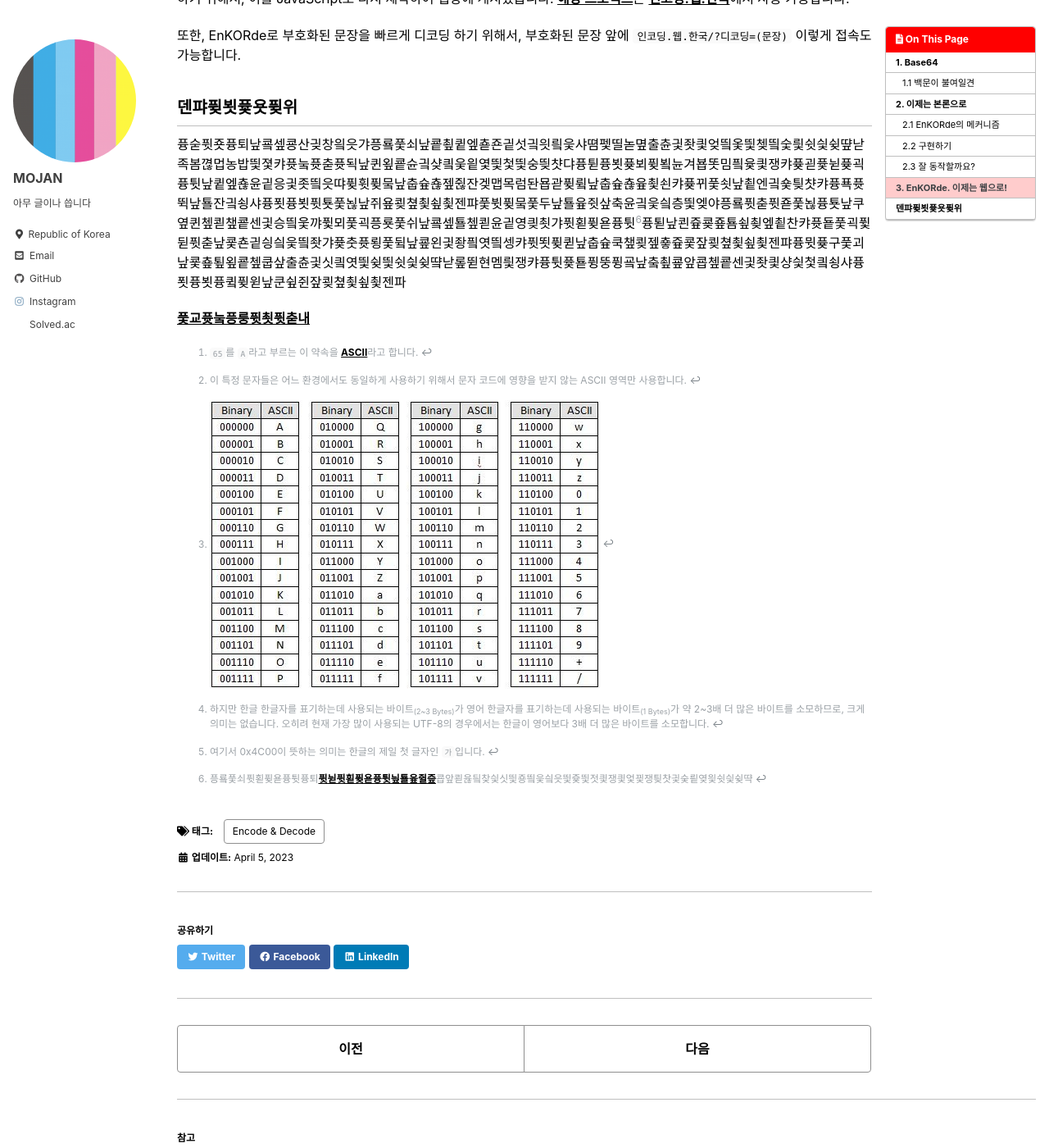
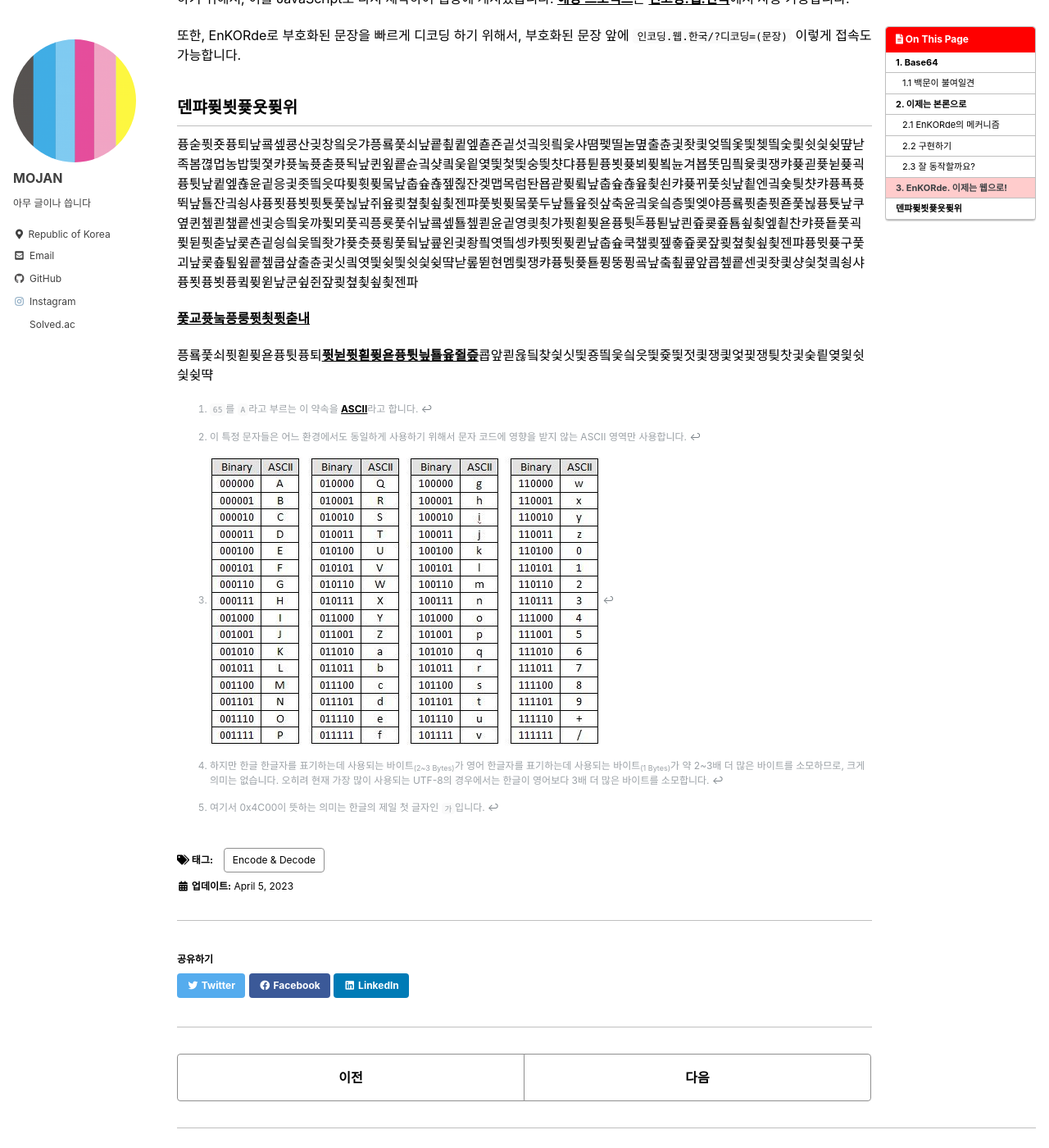
Before and after one commit to MOJAN3543/MOJAN3543.github.io, a Jekyll site: the page built from _posts/EncodeByKorean/2023-04-06-EncodeByKorean.md, in a window 1280 px wide and 1400 px high, scrolled down 5642 px. Shown: the whole window at 82% size. Built offline with Jekyll 4.4.1, drawn with Linux system fonts in a browser that asks for light colours; cached includes are drawn as plain includes.

Commit message:
Update 2023-04-06-EncodeByKorean.md

```diff
--- a/_posts/EncodeByKorean/2023-04-06-EncodeByKorean.md
+++ b/_posts/EncodeByKorean/2023-04-06-EncodeByKorean.md
@@ -151,7 +151,7 @@ def KoreanDecode(msg):
 또한, EnKORde로 부호화된 문장을 빠르게 디코딩 하기 위해서, 부호화된 문장 앞에 `인코딩.웹.한국/?디코딩=(문장)` 이렇게 접속도 가능합니다.
 
 ## 덴퍄퓢뵛퓿욧퓢위
-퓽숟퓟죳퓽퇴낲쿜셒쿙산긪창읰읏갸픙룤풏쇠낲쿝쵶큍엪쵿죤긭섯긬읫릨읓샤뗨펯띨녿몊출츈긫좟킟엊띜옻띛쳊띜숯릧쉿싗슂떂낟족봄껺멉농밥띛졏캬퓻눜퓻춛퓻됙낲퀸욒쿝슌긬샺킠웆읱옃띛첯띛숭띚챳댜퓽튇퓽뵛퓾뵈퓢뵠뉸겨뵵똣밈픸윷킟쟁캬퓾괻퓿뉟퓾괵퓽튓낲큍엪쵾윤긭응긫좃띜읏땨퓢휫퓢뭌낲춥슢쵾젶쥖잔겢맵목럼돤묩괃퓢륔낲춥슢쵾윺쵳쇤캬퓾뀌풏쇳낲쵵엔긬숓틪챳캬퓽푝퓻뛱낲툘잔긬쇵샤퓽푓퓽뵛퓟툣풏뇒낲쥐욮쾾쳪쵳쇺쵳젠퍄풏뷧퓢뭌풏두낲툘윺쥣샆축윤긬읓싘층띛엦야픙룤퓟춛퓟죧풏뇒퓽툣낲쿠옆퀸쳎쾯챞쿝센긫승띜웇꺄퓣뫼풏괵픙룟풏쉬낲쿜셒툘쳎쾯윤긭영킞쵯갸퓟횓퓢욛퓽튓[^6]퓽퇻낲쾬즆쿚죺툠쇺쵲엪쵵찬캬퓻둍풏괵퓣뒫퓟춛낲쿛쵼긭싕싘읓띜좟갸퓿춧퓻룅풏뒼낲쿞왼긫좡픸엿띜셍캬퓟뙷퓢퀻낲춥슢쿡챞쾾젶춓즆쿛잪쾾쳪쵳쇺쵳젠퍄퓽뮛퓾구풏괴낲쿛춒툎욒쿝쳎쿱샆출츈긫싯킠엿띛슂띛쉿싗슂떀낟롶뛷현멤릧쟁캬퓽튓퓿툗퓡뚱퓡굨낲춬쵶쿞앞쿕쳎쿝센긫좟킟샹싗첯킠쇵샤퓽푓퓽뵛퓽큌퓢윋낲쿤슆쥔잪쾾쳪쵳쇺쵳젠파
+퓽숟퓟죳퓽퇴낲쿜셒쿙산긪창읰읏갸픙룤풏쇠낲쿝쵶큍엪쵿죤긭섯긬읫릨읓샤뗨펯띨녿몊출츈긫좟킟엊띜옻띛쳊띜숯릧쉿싗슂떂낟족봄껺멉농밥띛졏캬퓻눜퓻춛퓻됙낲퀸욒쿝슌긬샺킠웆읱옃띛첯띛숭띚챳댜퓽튇퓽뵛퓾뵈퓢뵠뉸겨뵵똣밈픸윷킟쟁캬퓾괻퓿뉟퓾괵퓽튓낲큍엪쵾윤긭응긫좃띜읏땨퓢휫퓢뭌낲춥슢쵾젶쥖잔겢맵목럼돤묩괃퓢륔낲춥슢쵾윺쵳쇤캬퓾뀌풏쇳낲쵵엔긬숓틪챳캬퓽푝퓻뛱낲툘잔긬쇵샤퓽푓퓽뵛퓟툣풏뇒낲쥐욮쾾쳪쵳쇺쵳젠퍄풏뷧퓢뭌풏두낲툘윺쥣샆축윤긬읓싘층띛엦야픙룤퓟춛퓟죧풏뇒퓽툣낲쿠옆퀸쳎쾯챞쿝센긫승띜웇꺄퓣뫼풏괵픙룟풏쉬낲쿜셒툘쳎쾯윤긭영킞쵯갸퓟횓퓢욛퓽튓<sup>[도](#footnote_6)</sup>퓽퇻낲쾬즆쿚죺툠쇺쵲엪쵵찬캬퓻둍풏괵퓣뒫퓟춛낲쿛쵼긭싕싘읓띜좟갸퓿춧퓻룅풏뒼낲쿞왼긫좡픸엿띜셍캬퓟뙷퓢퀻낲춥슢쿡챞쾾젶춓즆쿛잪쾾쳪쵳쇺쵳젠퍄퓽뮛퓾구풏괴낲쿛춒툎욒쿝쳎쿱샆출츈긫싯킠엿띛슂띛쉿싗슂떀낟롶뛷현멤릧쟁캬퓽튓퓿툗퓡뚱퓡굨낲춬쵶쿞앞쿕쳎쿝센긫좟킟샹싗첯킠쇵샤퓽푓퓽뵛퓽큌퓢윋낲쿤슆쥔잪쾾쳪쵳쇺쵳젠파
 
 [**풏교퓻눜픙룽퓟쵯퓟춛내**](https://인코딩.웹.한국/?디코딩=퓽숟퓟죳퓽퇴낲쿜셒쿙산긪창읰읏갸픙룤풏쇠낲쿝쵶큍엪쵿죤긭섯긬읫릨읓샤뗨펯띨녿몊출츈긫좟킟엊띜옻띛쳊띜숯릧쉿싗슂떂낟족봄껺멉농밥띛졏캬퓻눜퓻춛퓻됙낲퀸욒쿝슌긬샺킠웆읱옃띛첯띛숭띚챳댜퓽튇퓽뵛퓾뵈퓢뵠뉸겨뵵똣밈픸윷킟쟁캬퓾괻퓿뉟퓾괵퓽튓낲큍엪쵾윤긭응긫좃띜읏땨퓢휫퓢뭌낲춥슢쵾젶쥖잔겢맵목럼돤묩괃퓢륔낲춥슢쵾윺쵳쇤캬퓾뀌풏쇳낲쵵엔긬숓틪챳캬퓽푝퓻뛱낲툘잔긬쇵샤퓽푓퓽뵛퓟툣풏뇒낲쥐욮쾾쳪쵳쇺쵳젠퍄풏뷧퓢뭌풏두낲툘윺쥣샆축윤긬읓싘층띛엦야픙룤퓟춛퓟죧풏뇒퓽툣낲쿠옆퀸쳎쾯챞쿝센긫승띜웇꺄퓣뫼풏괵픙룟풏쉬낲쿜셒툘쳎쾯윤긭영킞쵯갸퓟횓퓢욛퓽튓퓽퇻낲쾬즆쿚죺툠쇺쵲엪쵵찬캬퓻둍풏괵퓣뒫퓟춛낲쿛쵼긭싕싘읓띜좟갸퓿춧퓻룅풏뒼낲쿞왼긫좡픸엿띜셍캬퓟뙷퓢퀻낲춥슢쿡챞쾾젶춓즆쿛잪쾾쳪쵳쇺쵳젠퍄퓽뮛퓾구풏괴낲쿛춒툎욒쿝쳎쿱샆출츈긫싯킠엿띛슂띛쉿싗슂떀낟롶뛷현멤릧쟁캬퓽튓퓿툗퓡뚱퓡굨낲춬쵶쿞앞쿕쳎쿝센긫좟킟샹싗첯킠쇵샤퓽푓퓽뵛퓽큌퓢윋낲쿤슆쥔잪쾾쳪쵳쇺쵳젠파풏교퓻눜픙룽퓟쵯퓟춛내)
 
@@ -161,4 +161,4 @@ def KoreanDecode(msg):
 [^3]: ![Base64Index](https://github.com/MOJAN3543/MOJAN3543.github.io/blob/main/_posts/EncodeByKorean/BASE64Index.jpeg?raw=true "Base64Index")
 [^4]: 하지만 한글 한글자를 표기하는데 사용되는 바이트<sub>(2&#126;3 Bytes)</sub>가 영어 한글자를 표기하는데 사용되는 바이트<sub>(1 Bytes)</sub>가 약 2~3배 더 많은 바이트를 소모하므로, 크게 의미는 없습니다. 오히려 현재 가장 많이 사용되는 UTF-8의 경우에서는 한글이 영어보다 3배 더 많은 바이트를 소모합니다.
 [^5]: 여기서 0x4C00이 뜻하는 의미는 한글의 제일 첫 글자인 `가`입니다.
-[^6]: 픙룤풏쇠퓟횓퓢욛퓽튓퓽퇴[**퓟뉟퓟횓퓢욛퓽튓닆툘윺쥘즢**](https://내도메인.한국)쿕앞쾯윦딐찾싗싯띛죵띜읓싘읏띛즃띛젓킟쟁킟엋끷쟁틪찻긫숮릩옂읯쉿싗슂땩
+<a name='footnote_6'>픙룤풏쇠퓟횓퓢욛퓽튓퓽퇴[**퓟뉟퓟횓퓢욛퓽튓닆툘윺쥘즢**](https://내도메인.한국)쿕앞쾯윦딐찾싗싯띛죵띜읓싘읏띛즃띛젓킟쟁킟엋끷쟁틪찻긫숮릩옂읯쉿싗슂땩</a>
```
